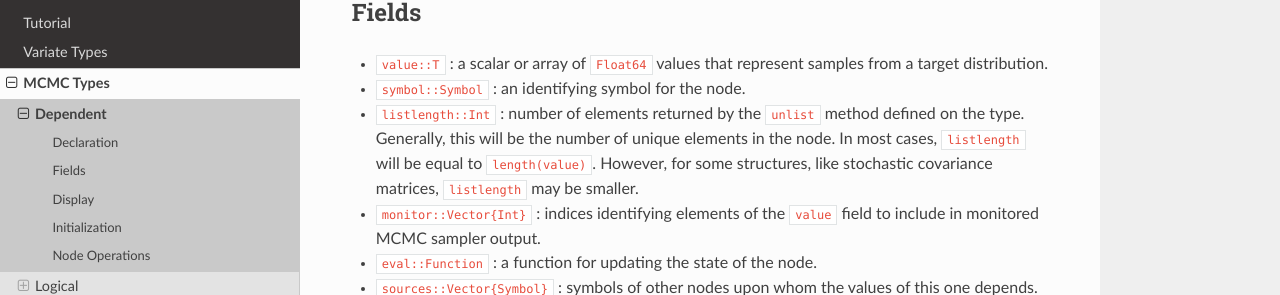
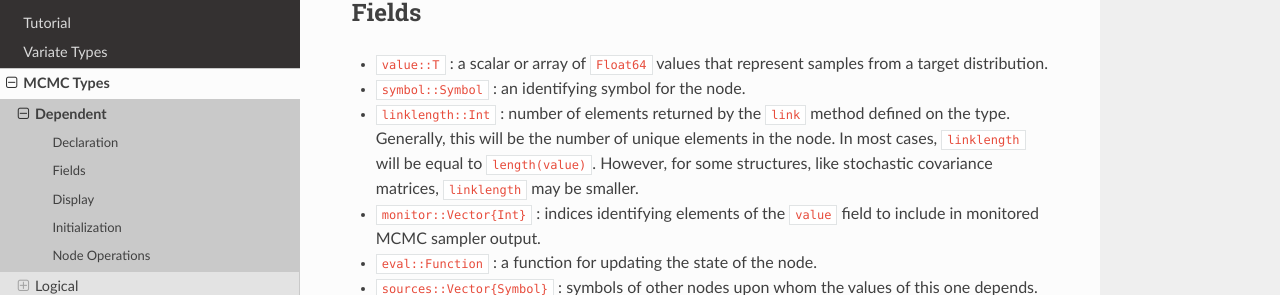
Before and after one commit to brian-j-smith/Mamba.jl, a Sphinx documentation site: the page built from doc/mcmc/dependent.rst, in a window 1280 px wide and 900 px high, scrolled down 579 px. Shown: the part 152-447 px from the top of the window. Built offline with Sphinx 7.4.7 and the Read the Docs theme 2.0.0, drawn with Linux system fonts in a browser that asks for light colours; formulas are drawn with MathJax 3; some of the changed text lies outside the part shown.

Commit message:
Revert "Rename Dependent field linklength to listlength."
This reverts commit 55c43b94aa1a4e28ed7775072012be06abb9ed8f.

```diff
--- a/doc/mcmc/dependent.rst
+++ b/doc/mcmc/dependent.rst
@@ -20,7 +20,7 @@ Fields
 
 * ``value::T`` : a scalar or array of ``Float64`` values that represent samples from a target distribution.
 * ``symbol::Symbol`` : an identifying symbol for the node.
-* ``listlength::Int`` : number of elements returned by the ``unlist`` method defined on the type.  Generally, this will be the number of unique elements in the node.  In most cases, ``listlength`` will be equal to ``length(value)``.  However, for some structures, like stochastic covariance matrices, ``listlength`` may be smaller.
+* ``linklength::Int`` : number of elements returned by the ``link`` method defined on the type.  Generally, this will be the number of unique elements in the node.  In most cases, ``linklength`` will be equal to ``length(value)``.  However, for some structures, like stochastic covariance matrices, ``linklength`` may be smaller.
 * ``monitor::Vector{Int}`` : indices identifying elements of the ``value`` field to include in monitored MCMC sampler output.
 * ``eval::Function`` : a function for updating the state of the node.
 * ``sources::Vector{Symbol}`` : symbols of other nodes upon whom the values of this one depends.
@@ -123,7 +123,7 @@ Fields
 
 * ``value`` : values of type ``Float64`` for ``ScalarLogical`` nodes and ``Array{Float64}`` for ``ArrayLogical`` nodes that represent samples from a target distribution.
 * ``symbol::Symbol`` : an identifying symbol for the node.
-* ``listlength::Int`` : number of elements returned by the ``unlist`` method defined on the type.
+* ``linklength::Int`` : number of elements returned by the ``link`` method defined on the type.
 * ``monitor::Vector{Int}`` : indices identifying elements of the ``value`` field to include in monitored MCMC sampler output.
 * ``eval::Function`` : a function for updating values stored in ``value``.
 * ``sources::Vector{Symbol}`` : symbols of other nodes upon whom the values of this one depends.
@@ -217,7 +217,7 @@ Fields
 
 * ``value`` : values of type ``Float64`` for ``ScalarStochastic`` nodes and ``Array{Float64}`` for ``ArrayStochastic`` nodes that represent samples from a target distribution.
 * ``symbol::Symbol`` : an identifying symbol for the node.
-* ``listlength::Int`` : number of elements returned by the ``unlist`` method defined on the type.
+* ``linklength::Int`` : number of elements returned by the ``link`` method defined on the type.
 * ``monitor::Vector{Int}`` : indices identifying elements of the ``value`` field to include in monitored MCMC sampler output.
 * ``eval::Function`` : a function for updating the ``distr`` field for the node.
 * ``sources::Vector{Symbol}`` : symbols of other nodes upon whom the distributional specification for this one depends.
```
Also changed, not shown: 3 other files.
